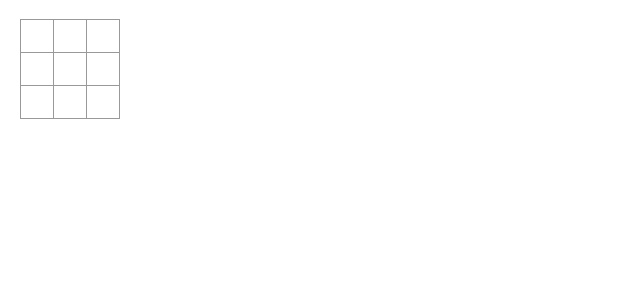
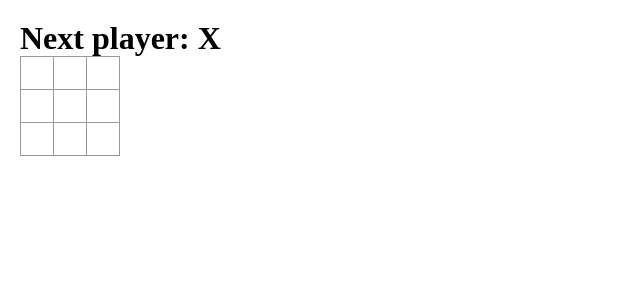
Before and after one commit to Hasan-Maruf-Ahmed/TicTacToe-using-React, a React (Vite) app: page / in a window 1280 px wide. Shown: the top 300 px of the page, without its empty margins (0-640 px from the left). Built offline with nearby package versions, Linux system fonts and the light colour scheme.

Commit message:
Determines Winner and who's turn is next.

```diff
--- a/src/App.jsx
+++ b/src/App.jsx
@@ -6,35 +6,88 @@ function Board() {
   const [xIsNext, setxIsNext] = useState(true);
 
   function handleClick(i) {
-    const nextSquare = square.slice();
-    if (square[i]){
+    if (calculateWinner(square) || square[i]) {
       return;
     }
-    else if(xIsNext){
-      nextSquare[i]= "X";
-    }
-    else {
-      nextSquare[i]= "O";
+    const nextSquare = square.slice();
+    if (xIsNext) {
+      nextSquare[i] = "X";
+    } else {
+      nextSquare[i] = "O";
     }
     setsquare(nextSquare);
     setxIsNext(!xIsNext);
   }
+  let playerState;
+  if (calculateWinner(square)) {
+    playerState = "The Winner is " + calculateWinner(square);
+  } else {
+    playerState = "Next player: " + (xIsNext ? "X" : "O");
+  }
   return (
     <>
-      <div className="board-row">
-        <Square value={square[0]} onSquareClick={()=>{handleClick(0)}} />
-        <Square value={square[1]} onSquareClick={()=>{handleClick(1)}} />
-        <Square value={square[2]} onSquareClick={()=>{handleClick(2)}} />
+      <div className="status">
+        <h1>{playerState}</h1>
       </div>
       <div className="board-row">
-        <Square value={square[3]} onSquareClick={()=>{handleClick(3)}}/>
-        <Square value={square[4]} onSquareClick={()=>{handleClick(4)}}/>
-        <Square value={square[5]} onSquareClick={()=>{handleClick(5)}}/>
+        <Square
+          value={square[0]}
+          onSquareClick={() => {
+            handleClick(0);
+          }}
+        />
+        <Square
+          value={square[1]}
+          onSquareClick={() => {
+            handleClick(1);
+          }}
+        />
+        <Square
+          value={square[2]}
+          onSquareClick={() => {
+            handleClick(2);
+          }}
+        />
       </div>
       <div className="board-row">
-        <Square value={square[6]} onSquareClick={()=>{handleClick(6)}}/>
-        <Square value={square[7]} onSquareClick={()=>{handleClick(7)}}/>
-        <Square value={square[8]} onSquareClick={()=>{handleClick(8)}}/>
+        <Square
+          value={square[3]}
+          onSquareClick={() => {
+            handleClick(3);
+          }}
+        />
+        <Square
+          value={square[4]}
+          onSquareClick={() => {
+            handleClick(4);
+          }}
+        />
+        <Square
+          value={square[5]}
+          onSquareClick={() => {
+            handleClick(5);
+          }}
+        />
+      </div>
+      <div className="board-row">
+        <Square
+          value={square[6]}
+          onSquareClick={() => {
+            handleClick(6);
+          }}
+        />
+        <Square
+          value={square[7]}
+          onSquareClick={() => {
+            handleClick(7);
+          }}
+        />
+        <Square
+          value={square[8]}
+          onSquareClick={() => {
+            handleClick(8);
+          }}
+        />
       </div>
     </>
   );
@@ -50,4 +103,25 @@ function Square({ value, onSquareClick }) {
   );
 }
 
+function calculateWinner(square) {
+  const lines = [
+    [0, 1, 2],
+    [0, 3, 6],
+    [6, 7, 8],
+    [2, 5, 8],
+    [0, 4, 8],
+    [2, 4, 6],
+    [3, 4, 5],
+    [1, 4, 7],
+  ];
+
+  for (let i = 0; i < lines.length; i++) {
+    const [a, b, c] = lines[i];
+    if (square[a] && square[a] === square[b] && square[a] === square[c]) {
+      return square[a];
+    }
+  }
+  return null;
+}
+
 export default Board;
```
